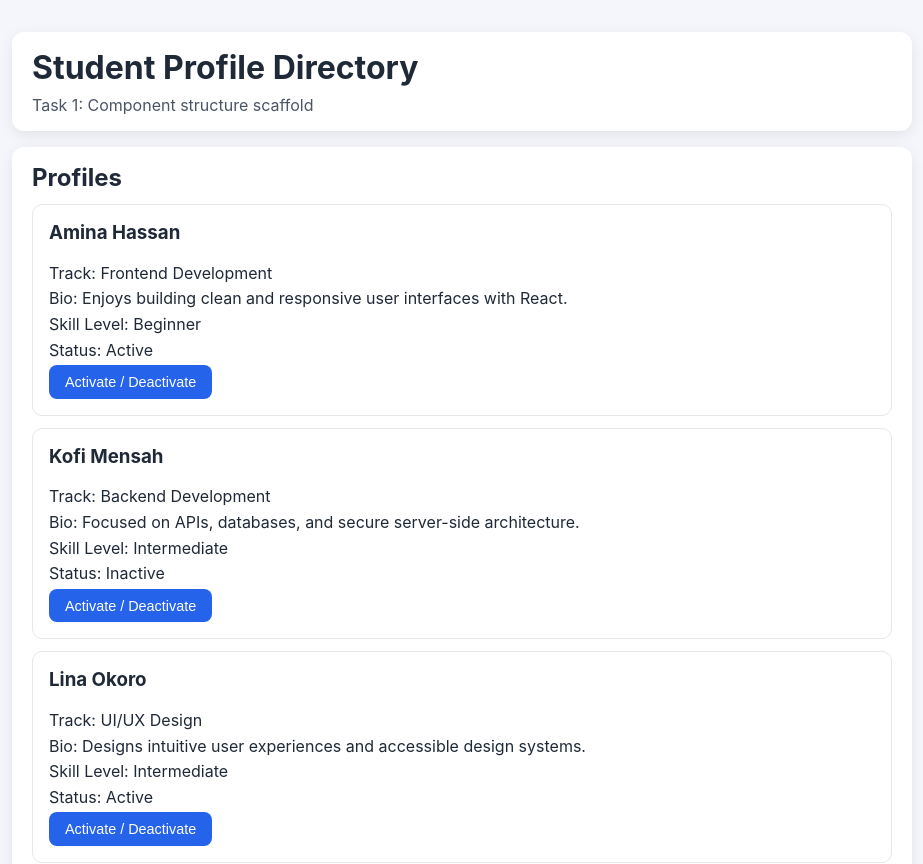
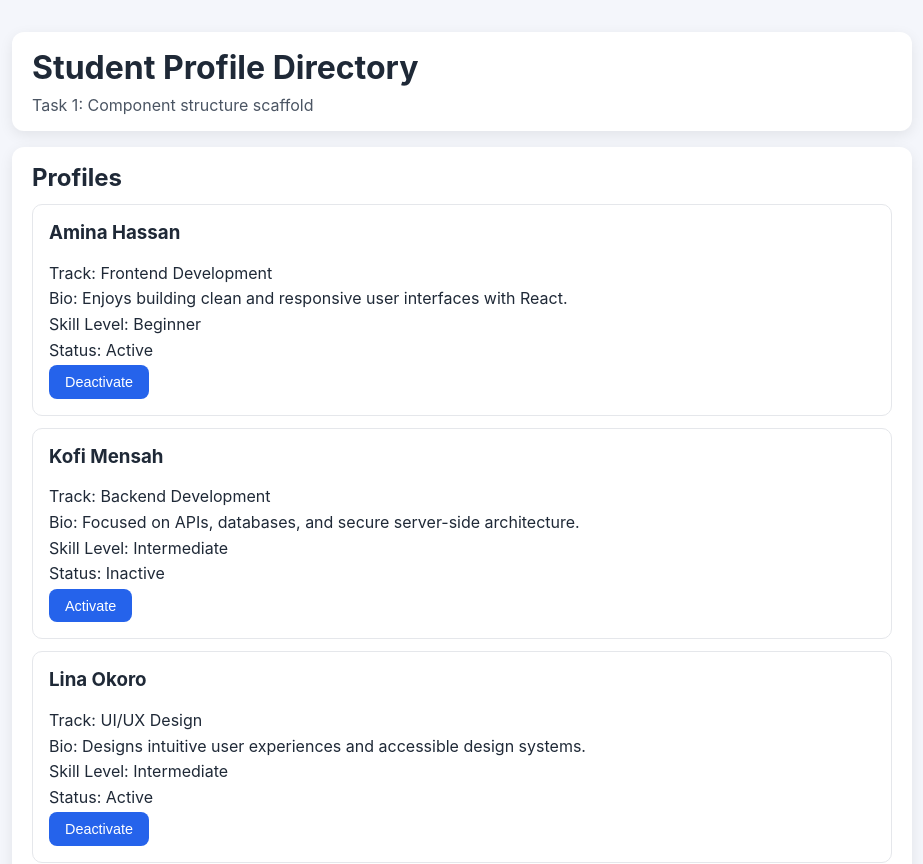
Before and after one commit to OkashaAbdalla/StudentProfileDP_, a React (Create React App) app: page / in a window 1280 px wide. Shown: the top 864 px of the page, without its empty margins (178-1101 px from the left). Built offline with nearby package versions, Linux system fonts and the light colour scheme.

Commit message:
implement active status toggle per student

```diff
--- a/src/App.js
+++ b/src/App.js
@@ -56,12 +56,22 @@ const initialStudents = [
 ];
 
 function App() {
-  const [students] = useState(initialStudents);
+  const [students, setStudents] = useState(initialStudents);
+
+  function toggleActive(id) {
+    setStudents((prevStudents) =>
+      prevStudents.map((student) =>
+        student.id === id
+          ? { ...student, isActive: !student.isActive }
+          : student
+      )
+    );
+  }
 
   return (
     <main className="app">
       <Header />
-      <ProfileList students={students} />
+      <ProfileList students={students} onToggleActive={toggleActive} />
       <Footer totalStudents={students.length} />
     </main>
   );
--- a/src/components/ProfileCard.jsx
+++ b/src/components/ProfileCard.jsx
@@ -1,4 +1,4 @@
-function ProfileCard({ student }) {
+function ProfileCard({ student, onToggleActive }) {
   return (
     <article className="profile-card">
       <h3>{student.name}</h3>
@@ -6,7 +6,9 @@ function ProfileCard({ student }) {
       <p>Bio: {student.bio}</p>
       <p>Skill Level: {student.skillLevel}</p>
       {student.isActive ? <p>Status: Active</p> : <p>Status: Inactive</p>}
-      <button type="button">Activate / Deactivate</button>
+      <button type="button" onClick={() => onToggleActive(student.id)}>
+        {student.isActive ? 'Deactivate' : 'Activate'}
+      </button>
     </article>
   );
 }
--- a/src/components/ProfileList.jsx
+++ b/src/components/ProfileList.jsx
@@ -1,11 +1,15 @@
 import ProfileCard from './ProfileCard';
 
-function ProfileList({ students }) {
+function ProfileList({ students, onToggleActive }) {
   return (
     <section className="profile-list">
       <h2>Profiles</h2>
       {students.map((student) => (
-        <ProfileCard key={student.id} student={student} />
+        <ProfileCard
+          key={student.id}
+          student={student}
+          onToggleActive={onToggleActive}
+        />
       ))}
     </section>
   );
```
